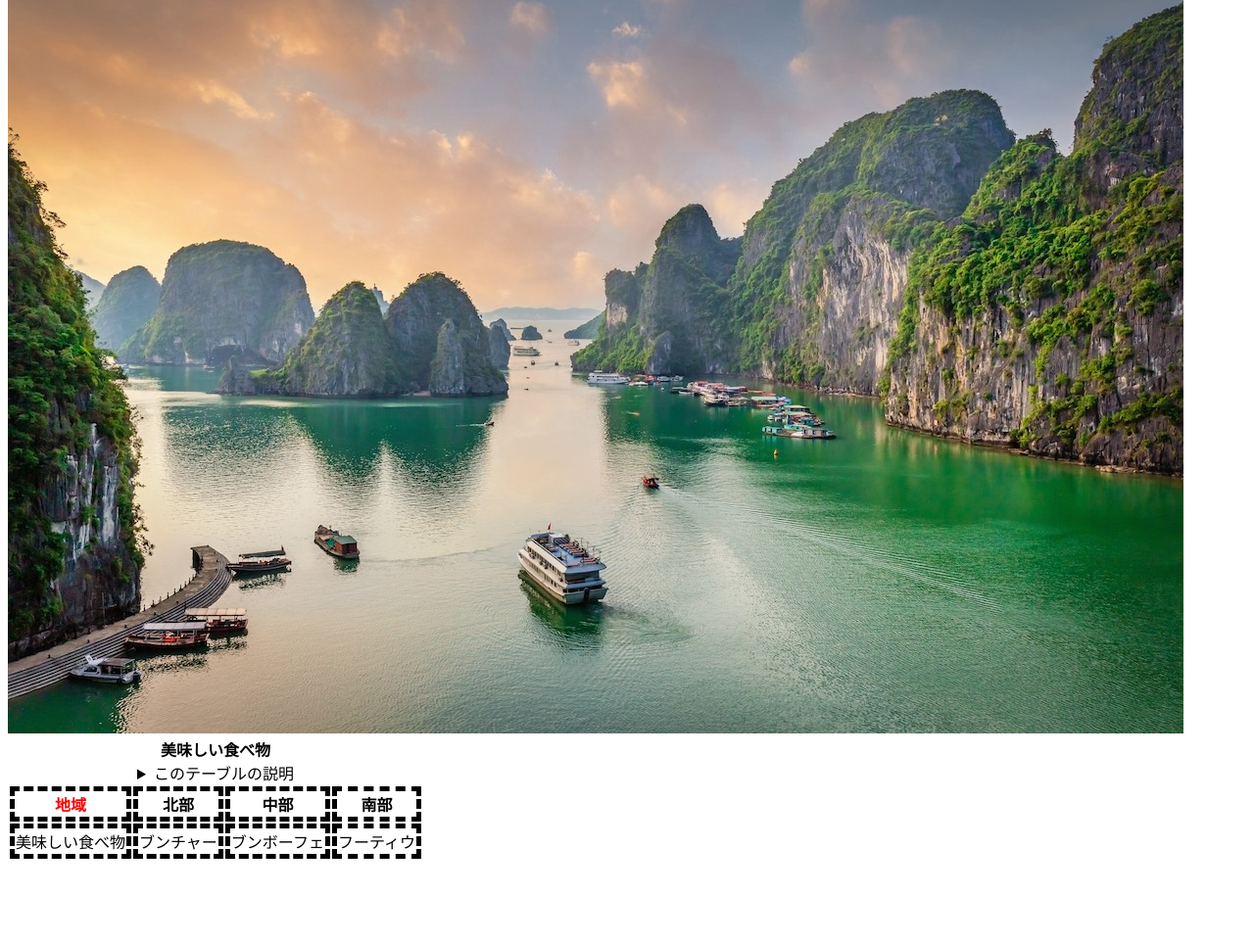
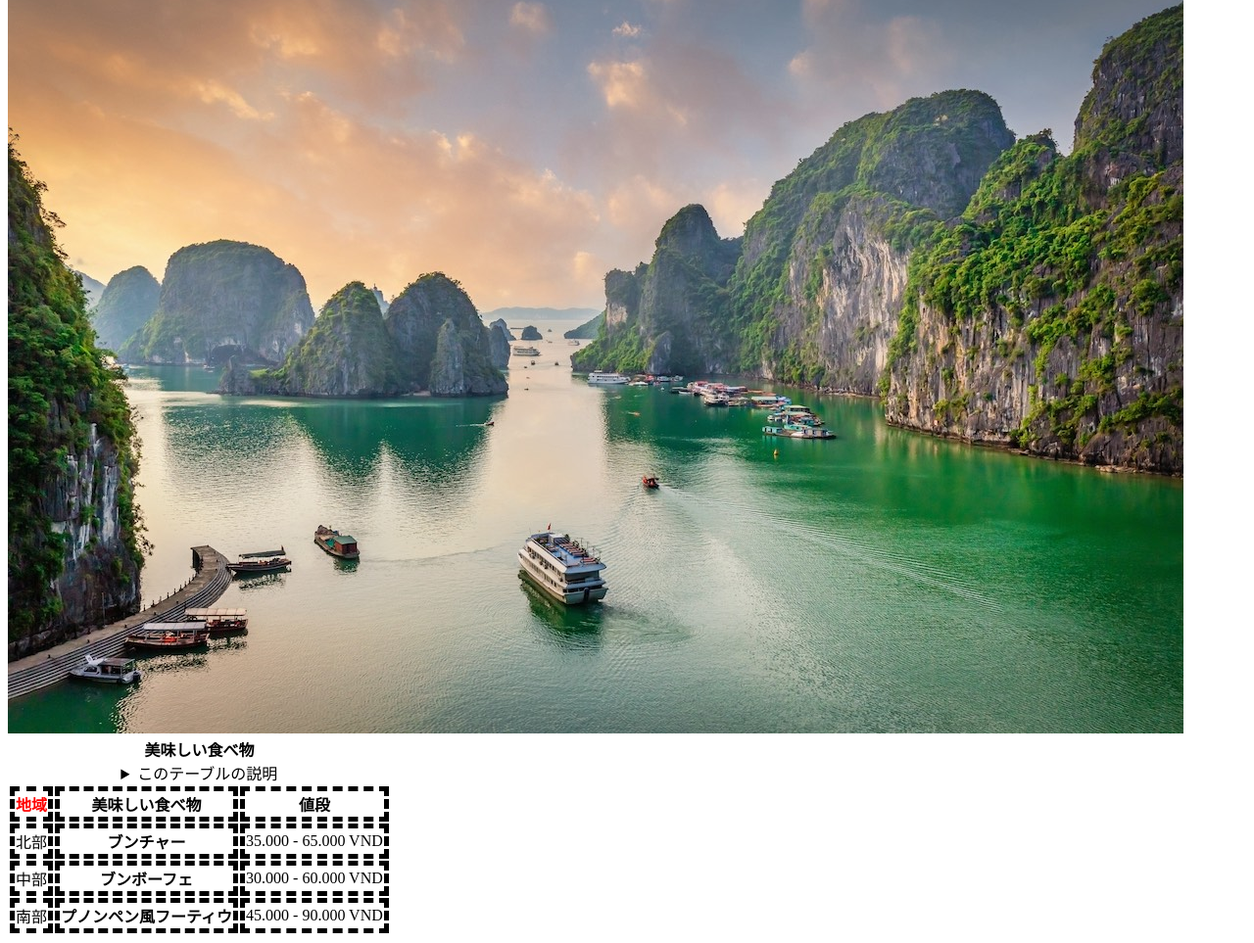
Before and after one commit to tran8215/finalproject, a plain HTML site: page index.html in a window 1280 px wide. Shown: the part 323-1286 px from the top of the page at 98% size. Before the commit the page ends 1210 px from the top, so only its background shows below. Drawn offline with Linux system fonts and the light colour scheme.

Commit message:
Update index.html

```diff
--- a/index.html
+++ b/index.html
@@ -26,10 +26,13 @@
         </details>
       </caption>
       <thead>
-        <tr><th class="important">地域</th><th>北部</th><th>中部</th><th>南部</th></tr>
+        <tr><th class="important">地域</th><th>美味しい食べ物</th><th>値段</th></tr>
       </thead>
       <tbody>
-        <tr><td class="important">美味しい食べ物<td>ブンチャー</td><td>ブンボーフェ</td><td>フーティウ</td></tr>
+        <tr><td>北部</td><th>ブンチャー</th><td>35.000 - 65.000 VND</td></tr>
+        <tr><td>中部</td><th>ブンボーフェ</th><td>30.000 - 60.000 VND</td></tr>
+        <tr><td>南部</td><th>プノンペン風フーティウ</th><td>45.000 - 90.000 VND</td></tr>
       </tbody>
     </table>
   </body>
+</html>
```
